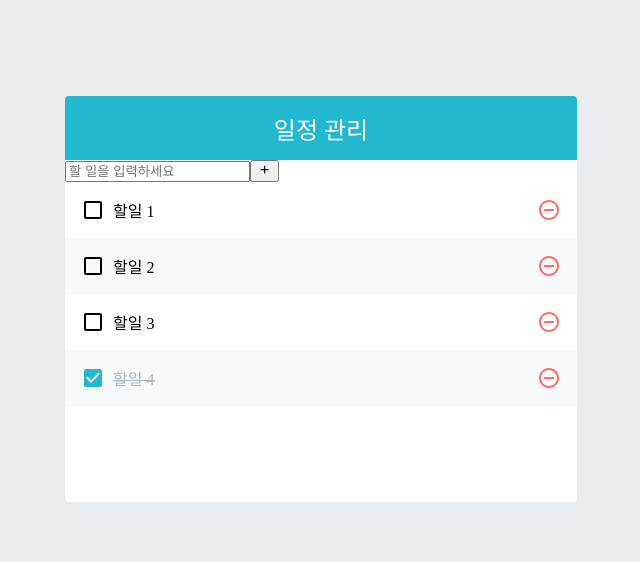
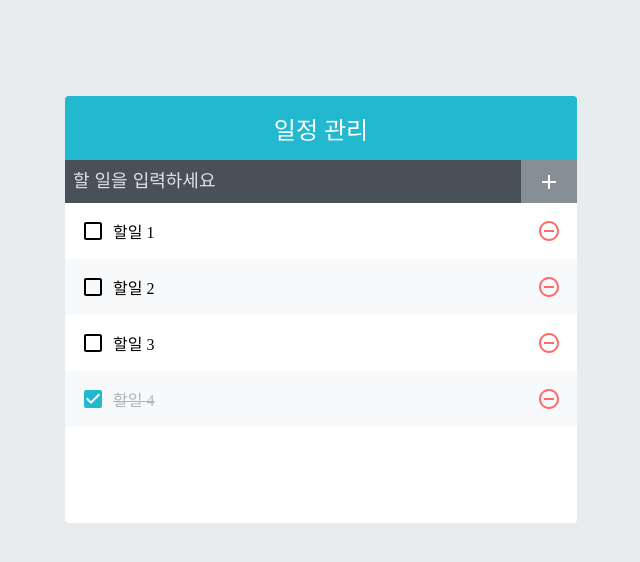
Before and after one commit to kiekk/todo-list-react, a React (Create React App) app: page / in a window 1280 px wide. Shown: the top 562 px of the page, without its empty margins (319-959 px from the left). Built offline with nearby package versions, Linux system fonts and the light colour scheme.

Commit message:
add component TodoInsert

```diff
--- a/src/App.js
+++ b/src/App.js
@@ -9,6 +9,7 @@ import {
 import cn from 'classnames'
 import TodoTemplate from './components/TodoTemplate'
 import TodoList from './components/TodoList'
+import TodoInsert from './components/TodoInsert'
 
 function App() {
   const [text, setText] = useState('')
@@ -65,20 +66,8 @@ function App() {
 
   return (
     <TodoTemplate>
-      <div className="content">
-        <form className="TodoInsert" onSubmit={onSubmit}>
-          <input
-            type="text"
-            placeholder="할 일을 입력하세요"
-            value={text}
-            onChange={onChange}
-          />
-          <button type="submit">
-            <MdAdd />
-          </button>
-        </form>
-        <TodoList list={todoList} />
-      </div>
+      <TodoInsert />
+      <TodoList list={todoList} />
     </TodoTemplate>
   )
 }
--- /dev/null
+++ b/src/components/TodoInsert.js
@@ -0,0 +1,17 @@
+import { MdAdd } from 'react-icons/md'
+import './TodoInsert.scss'
+
+const TodoInsert = () => {
+  return (
+    <div className="content">
+      <form className="TodoInsert">
+        <input type="text" placeholder="할 일을 입력하세요" />
+        <button type="submit">
+          <MdAdd />
+        </button>
+      </form>
+    </div>
+  )
+}
+
+export default TodoInsert
```
